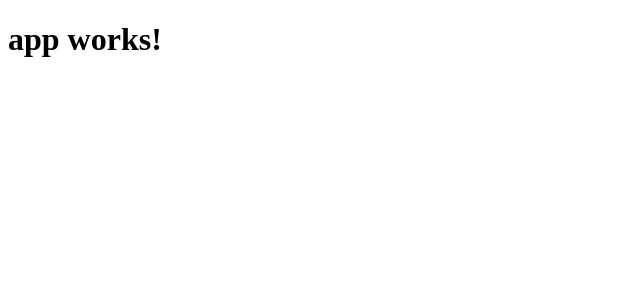
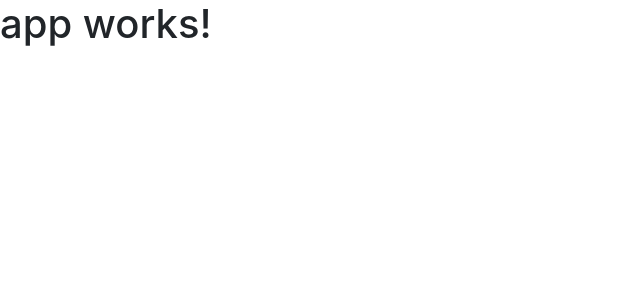
Before and after one commit to Faheetah/shine-angular, an Angular app: page / in a window 1280 px wide. Shown: the top 300 px of the page, without its empty margins (0-640 px from the left). Built offline with nearby package versions, Linux system fonts and the light colour scheme.

Commit message:
Add bootstrap style

```diff
--- a/angular-cli.json
+++ b/angular-cli.json
@@ -19,7 +19,7 @@
       "tsconfig": "tsconfig.json",
       "prefix": "app",
       "styles": [
-        "styles.css"
+        "styles.scss"
       ],
       "scripts": [],
       "environments": {
--- a/src/styles.css
+++ b/src/styles.scss
@@ -1 +1,3 @@
 /* You can add global styles to this file, and also import other style files */
+
+@import "../node_modules/bootstrap/dist/css/bootstrap.min.css";
```
